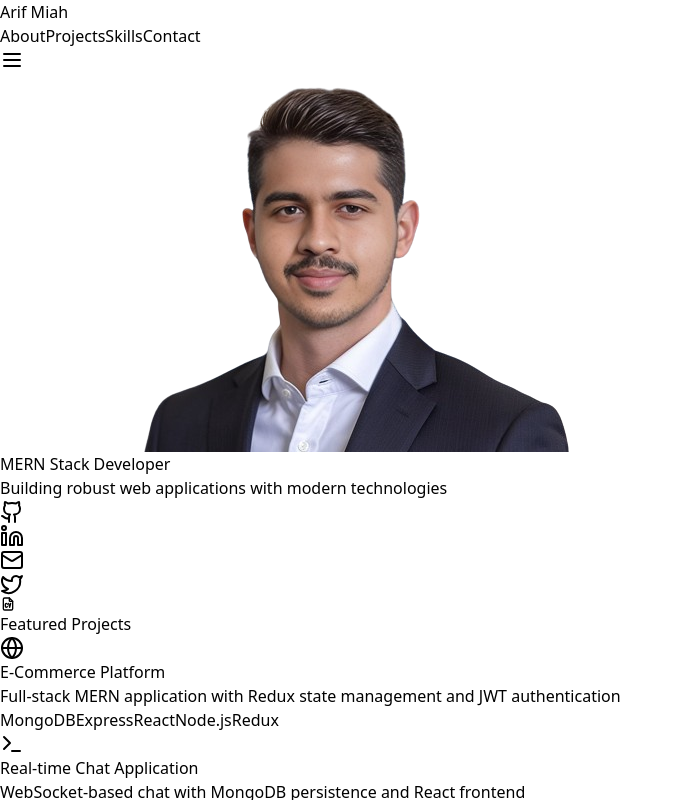
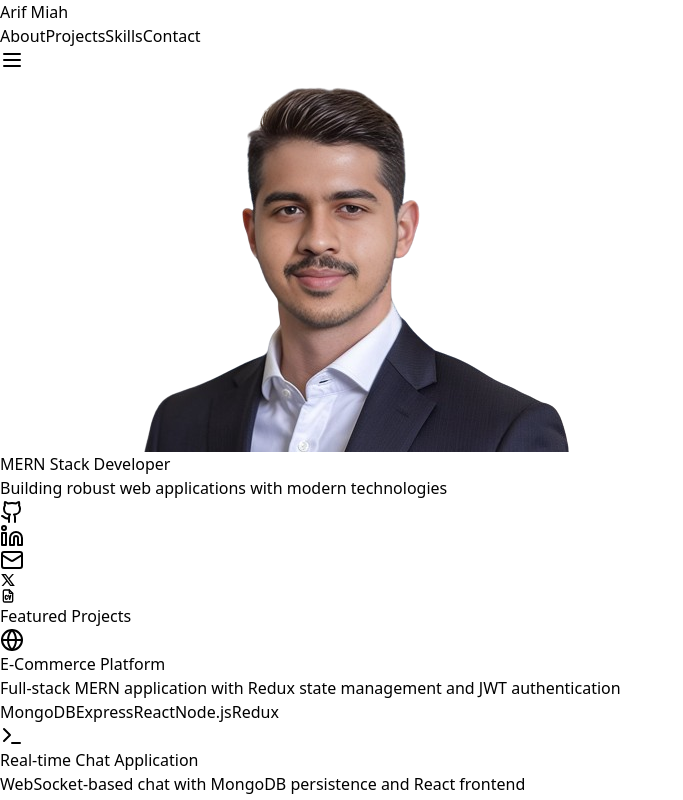
Before and after one commit to ArifMiah07/Portfolio-Arif-Miah, a React (Vite) app: page / in a window 1280 px wide. Shown: the top 800 px of the page, without its empty margins (0-683 px from the left). Built offline with nearby package versions, Linux system fonts and the light colour scheme.

Commit message:
added x.com icon

```diff
--- a/src/Portfolio.jsx
+++ b/src/Portfolio.jsx
@@ -1,9 +1,11 @@
 import { useState } from 'react';
-import { Github, Linkedin, Mail, Menu, X, Terminal, Database, Globe, Code2, Server, Cloud, Twitter } from 'lucide-react';
+import { Github, Linkedin, Mail, Menu, X, Terminal, Database, Globe, Code2, Server, Cloud, } from 'lucide-react';
 import { TbFileCv } from "react-icons/tb";
 import img from './assets/9dc658f5-2f64-4c07-ae03-7ad522ccaf6c-removebg-preview.png';
 import { Helmet } from 'react-helmet-async';
 import { Link } from 'react-router-dom';
+import { RiTwitterXLine } from "react-icons/ri";
+
 
 const Portfolio = () => {
   const [isMenuOpen, setIsMenuOpen] = useState(false);
@@ -254,7 +256,7 @@ const Portfolio = () => {
                   <Mail className="w-6 h-6 cursor-pointer hover:text-indigo-200" />
                 </a>
                 <a href="https://x.com/ArifMiah01">
-                  <Twitter className="w-6 h-6 cursor-pointer hover:text-indigo-200" />
+                  <RiTwitterXLine className="w-6 h-6 cursor-pointer hover:text-indigo-200" />
                 </a>
                 <div className='w-8 h-8 cursor-pointer hover:text-indigo-200'>
                   <a href='https://drive.google.com/file/d/10Cf5uKo2ewTm6aouCweC_V2M4eFbTjS0/view?usp=sharing' download="CV-Arif Miah.pdf" target="_blank" rel="noopener noreferrer">
```
